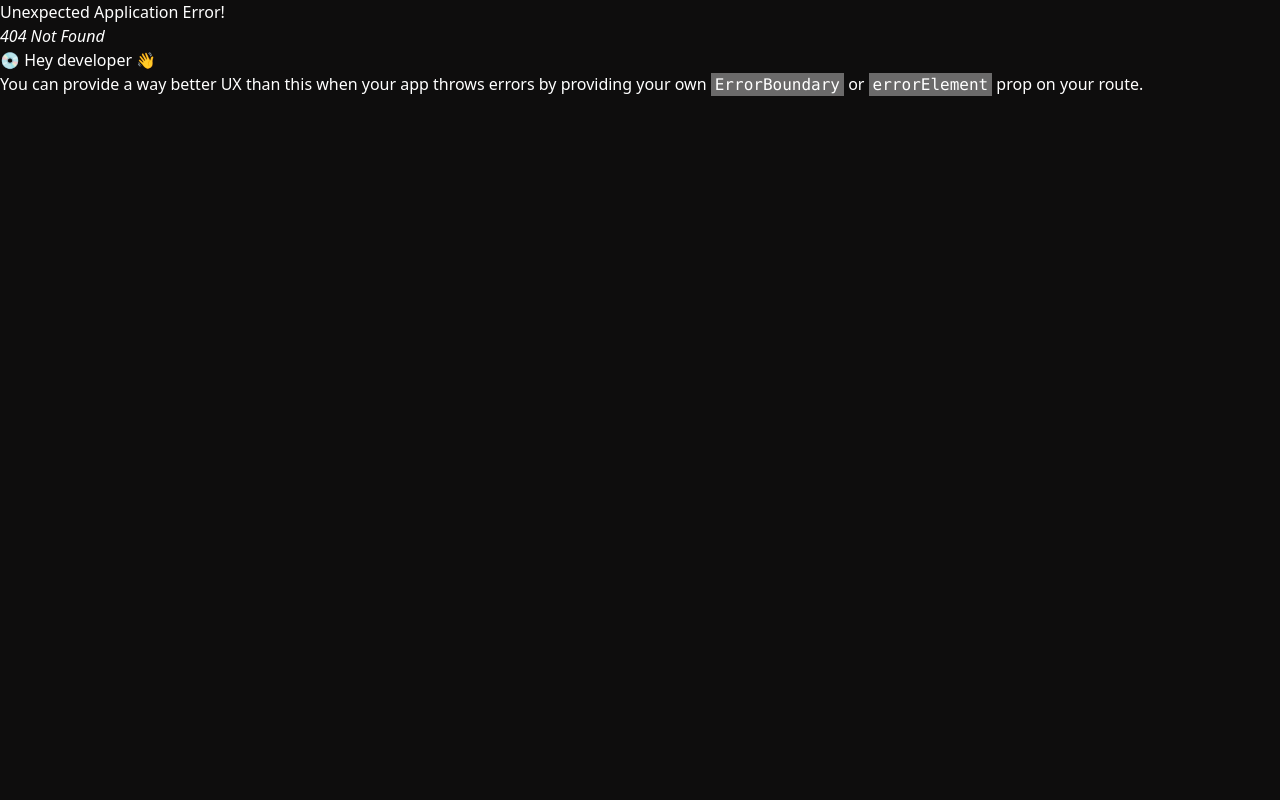
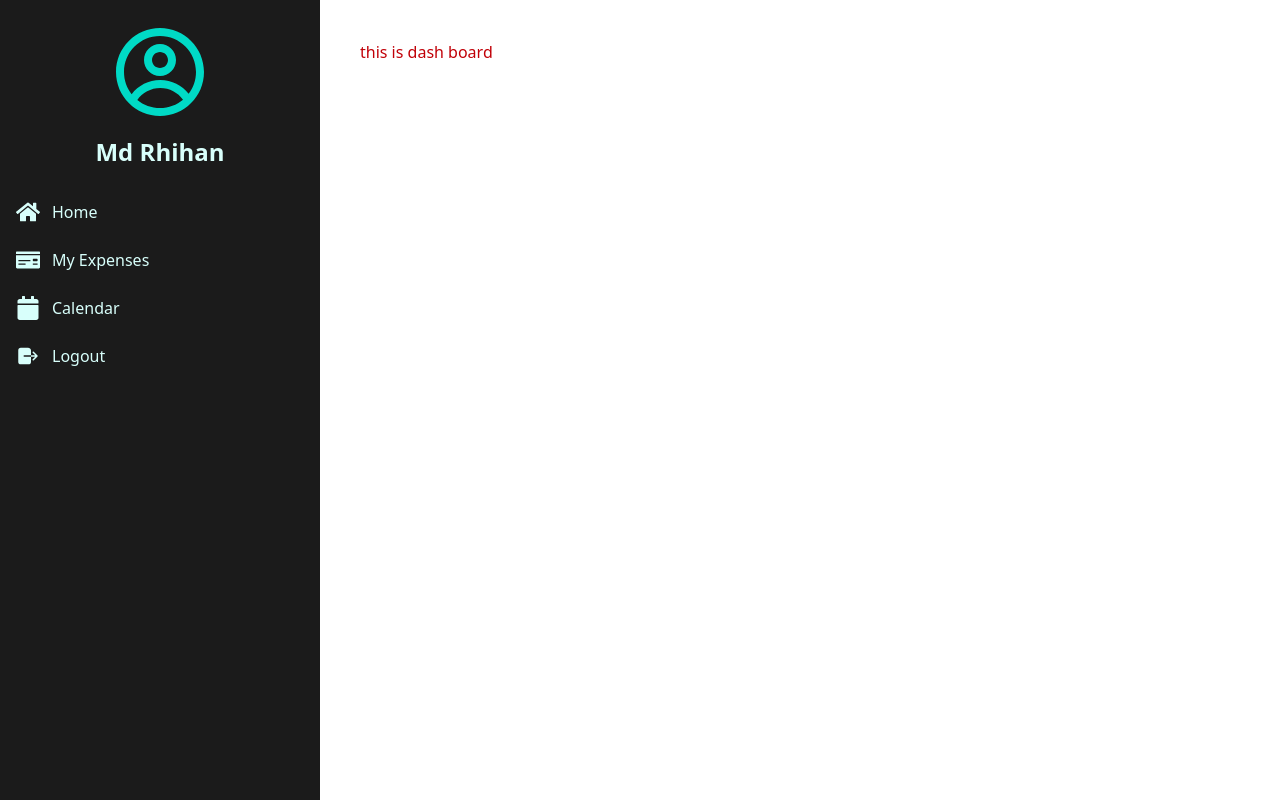
Before and after one commit to rhnchowdhury/FB-International-Client-side, a React (Vite) app: page /dashboard in a window 1280 px wide. Before the commit this address had no page. Built offline with nearby package versions, Linux system fonts and the light colour scheme; no server answers.

Commit message:
dashbboard create

```diff
--- a/eslint.config.js
+++ b/eslint.config.js
@@ -1,29 +1,30 @@
-import js from '@eslint/js'
-import globals from 'globals'
-import reactHooks from 'eslint-plugin-react-hooks'
-import reactRefresh from 'eslint-plugin-react-refresh'
-import { defineConfig, globalIgnores } from 'eslint/config'
+import js from "@eslint/js";
+import globals from "globals";
+import reactHooks from "eslint-plugin-react-hooks";
+import reactRefresh from "eslint-plugin-react-refresh";
+import { defineConfig, globalIgnores } from "eslint/config";
 
 export default defineConfig([
-  globalIgnores(['dist']),
+  globalIgnores(["dist"]),
   {
-    files: ['**/*.{js,jsx}'],
+    files: ["**/*.{js,jsx}"],
     extends: [
       js.configs.recommended,
-      reactHooks.configs['recommended-latest'],
+      reactHooks.configs["recommended-latest"],
       reactRefresh.configs.vite,
     ],
     languageOptions: {
       ecmaVersion: 2020,
       globals: globals.browser,
+      node: true,
       parserOptions: {
-        ecmaVersion: 'latest',
+        ecmaVersion: "latest",
         ecmaFeatures: { jsx: true },
-        sourceType: 'module',
+        sourceType: "module",
       },
     },
     rules: {
-      'no-unused-vars': ['error', { varsIgnorePattern: '^[A-Z_]' }],
+      "no-unused-vars": ["error", { varsIgnorePattern: "^[A-Z_]" }],
     },
   },
-])
+]);
--- a/package.json
+++ b/package.json
@@ -16,6 +16,7 @@
     "match-sorter": "^8.1.0",
     "react": "^19.1.1",
     "react-dom": "^19.1.1",
+    "react-icons": "^5.5.0",
     "react-router-dom": "^7.8.0",
     "sort-by": "^1.2.0",
     "tailwindcss": "^4.1.12"
--- /dev/null
+++ b/src/components/auth/AuthProvider.jsx
@@ -0,0 +1,53 @@
+import {
+  createUserWithEmailAndPassword,
+  onAuthStateChanged,
+  signInWithEmailAndPassword,
+  signOut,
+} from "firebase/auth";
+import { createContext, useEffect, useState } from "react";
+import { auth } from "../firebase/firebase.config";
+
+export const AuthContext = createContext();
+
+const AuthProvider = ({ children }) => {
+  const [user, setUser] = useState(null);
+
+  // create a user
+  const createUser = (email, password) => {
+    return createUserWithEmailAndPassword(auth, email, password);
+  };
+
+  // login user
+  const loginUser = (email, password) => {
+    return signInWithEmailAndPassword(auth, email, password);
+  };
+
+  //  get current login user
+  useEffect(() => {
+    const unSubscribe = onAuthStateChanged(auth, (currentUser) => {
+      console.log(currentUser);
+      setUser(currentUser);
+    });
+    return () => {
+      unSubscribe();
+    };
+  }, []);
+
+  //   log out a user
+  const logOut = () => {
+    return signOut(auth);
+  };
+
+  const authInfo = {
+    createUser,
+    loginUser,
+    user,
+    logOut,
+  };
+
+  return (
+    <AuthContext.Provider value={authInfo}>{children}</AuthContext.Provider>
+  );
+};
+
+export default AuthProvider;
--- /dev/null
+++ b/src/components/layouts/dashboard/DashboardLayout.jsx
@@ -0,0 +1,15 @@
+import Sidebar from "../sidebar/Sidebar";
+import Dashboard from "../dashboardPage/Dashboard";
+
+const DashboardLayout = () => {
+  return (
+    <div className="flex flex-wrap sm:flex-nowrap">
+      <Sidebar></Sidebar>
+      <div className="w-full min-h-screen max-h-screen bg-white p-4 sm:p-10 overflow-y-scroll">
+        <Dashboard />
+      </div>
+    </div>
+  );
+};
+
+export default DashboardLayout;
--- /dev/null
+++ b/src/components/layouts/dashboardPage/Dashboard.jsx
@@ -0,0 +1,11 @@
+import React from "react";
+
+const Dashboard = () => {
+  return (
+    <div>
+      <h1 className="text-red-700">this is dash board</h1>
+    </div>
+  );
+};
+
+export default Dashboard;
--- /dev/null
+++ b/src/components/layouts/sidebar/Sidebar.jsx
@@ -0,0 +1,117 @@
+import { FaCalendar, FaHome, FaMoneyCheck } from "react-icons/fa";
+import { IoLogOut } from "react-icons/io5";
+import { CgProfile } from "react-icons/cg";
+import { IoMenu } from "react-icons/io5";
+import { IoMdClose } from "react-icons/io";
+import { Link, useNavigate } from "react-router-dom";
+import { useContext, useEffect, useState } from "react";
+import { AuthContext } from "../../auth/AuthProvider";
+import { auth } from "../../firebase/firebase.config";
+
+const Sidebar = () => {
+  const { logOut } = useContext(AuthContext);
+  const [toggleMenu, setToggleMenu] = useState(false);
+  const [screenWidth, setScreenWidth] = useState(window.innerWidth);
+  const navigate = useNavigate();
+
+  // menu toggle
+  const toggleNav = () => {
+    setToggleMenu(!toggleMenu);
+  };
+
+  useEffect(() => {
+    const changeWidth = () => {
+      setScreenWidth(window.innerWidth);
+    };
+
+    window.addEventListener("resize", changeWidth);
+
+    return () => {
+      window.removeEventListener("resize", changeWidth);
+    };
+  }, []);
+
+  const handleLogOut = () => {
+    logOut(auth)
+      .then(() => {
+        console.log("User log out");
+        navigate("/");
+      })
+      .catch((err) => {
+        console.log(err.message);
+      });
+  };
+
+  return (
+    <div>
+      <div className="bg-[#0e0d0d] w-[100vw] sm:w-auto py-2 sm:p-0">
+        <button
+          onClick={toggleNav}
+          className="cursor-default bg-[#00DAC6] inline-flex items-center p-1 ms-3 text-sm text-red-500 border-2 border-[#00DAC6] rounded-md sm:hidden shadow-lg">
+          <IoMenu className="text-black" />
+        </button>
+        {(toggleMenu || screenWidth > 640) && (
+          <aside
+            id="default-sidebar"
+            className="fixed sm:static top-0 left-0 z-40 w-18 sm:w-80 h-screen"
+            aria-label="Sidebar">
+            <div className="h-full px-2 lg:py-4 overflow-y-auto bg-[#1B1B1B]">
+              <div className="hidden sm:flex flex-col justify-center items-center d-10">
+                <div className="rounded-[100%]  text-[#00DAC6] p-2">
+                  <CgProfile className="w-24 h-24" />
+                </div>
+                <div className="text-2xl text-[#D8FFFB] font-semibold py-2">
+                  Md Rhihan
+                </div>
+                <div className="text-2xl font-semibold py-2"></div>
+              </div>
+              <div className="sm:hidden flex justify-end">
+                <button
+                  onClick={toggleNav}
+                  className="p-1 border-2 bg-[#00DAC6] border-[#00DAC6] rounded-md my-4">
+                  <IoMdClose className="text-black" />
+                </button>
+              </div>
+              <ul className="space-y-2 lg:font-medium">
+                <li>
+                  <Link
+                    to="/dashboard"
+                    className="flex items-center p-2 text-[#D8FFFB]  rounded-sm hover:bg-[#3C3C3C] hover:text-[#00DAC6] ">
+                    <FaHome className="w-6 h-6" />
+                    <span className="ms-3">Home</span>
+                  </Link>
+                </li>
+                <li>
+                  <Link
+                    href="/expenses"
+                    className="flex items-center p-2 text-[#D8FFFB]  rounded-sm hover:bg-[#3C3C3C] hover:text-[#00DAC6] ">
+                    <FaMoneyCheck className="w-6 h-6" />
+                    <span className="ms-3">My Expenses</span>
+                  </Link>
+                </li>
+                <li>
+                  <a
+                    href="/calendar"
+                    className="flex items-center p-2 text-[#D8FFFB]  rounded-sm hover:bg-[#3C3C3C] hover:text-[#00DAC6] ">
+                    <FaCalendar className="w-6 h-6" />
+                    <span className="ms-3">Calendar</span>
+                  </a>
+                </li>
+                <li>
+                  <button
+                    onClick={handleLogOut}
+                    className="w-full flex  p-2flex items-center p-2 text-[#D8FFFB]  rounded-sm hover:bg-[#3C3C3C] hover:text-[#00DAC6] ">
+                    <IoLogOut className="w-6 h-6" />
+                    <span className="ms-3">Logout</span>
+                  </button>
+                </li>
+              </ul>
+            </div>
+          </aside>
+        )}
+      </div>
+    </div>
+  );
+};
+
+export default Sidebar;
--- a/src/components/registration/Login/Login.jsx
+++ b/src/components/registration/Login/Login.jsx
@@ -1,7 +1,28 @@
-import React from "react";
-import { Link } from "react-router-dom";
+import React, { useContext } from "react";
+import { Link, useNavigate } from "react-router-dom";
+import { AuthContext } from "../../auth/AuthProvider";
 
 const Login = () => {
+  const { user, loginUser } = useContext(AuthContext);
+  const navigate = useNavigate();
+
+  const handleLogin = (e) => {
+    e.preventDefault();
+    const form = e.target;
+    const email = form.email.value;
+    const password = form.password.value;
+    console.log(email, password);
+
+    // user login
+    loginUser(email, password)
+      .then((result) => {
+        const user = result.user;
+        console.log(user);
+        navigate("/dashboard");
+      })
+      .catch((err) => console.log(err.message));
+  };
+
   return (
     <section className=" min-h-screen flex flex-col justify-center py-5 pb-10">
       <div className="flex flex-col items-center justify-center px-6 py-8 mx-auto lg:py-0 w-full md:w-3/5">
@@ -11,7 +32,7 @@ const Login = () => {
               Lo<span className="text-[#00DAC6]">gi</span>
               <span className="text-[#008966]">n</span>
             </h1>
-            <form className="space-y-4 md:space-y-6">
+            <form className="space-y-4 md:space-y-6" onSubmit={handleLogin}>
               <div>
                 <label className="block mb-2 text-[#575454] text-sm font-medium">
                   Email Address
--- a/src/components/registration/SignUp/Signin.jsx
+++ b/src/components/registration/SignUp/Signin.jsx
@@ -1,7 +1,27 @@
-import React from "react";
+import React, { useContext } from "react";
 import { Link } from "react-router-dom";
+import { AuthContext } from "../../auth/AuthProvider";
 
 const Signin = () => {
+  const { createUser } = useContext(AuthContext);
+
+  const handleRegister = (e) => {
+    e.preventDefault();
+    const form = e.target;
+    const name = form.name.value;
+    const email = form.email.value;
+    const password = form.password.value;
+    console.log(name, email, password);
+
+    // create a user
+    createUser(email, password)
+      .then((result) => {
+        const user = result.user;
+        console.log(user);
+      })
+      .catch((err) => console.log(err.message));
+  };
+
   return (
     <section className=" min-h-screen flex flex-col justify-center py-5 pb-10">
       <div className="flex flex-col items-center justify-center px-6 py-8 mx-auto lg:py-0 w-full md:w-3/5">
@@ -16,7 +36,7 @@ const Signin = () => {
               Regis<span className="text-[#00DAC6]">tra</span>
               <span className="text-[#008966]">tion</span>
             </h1>
-            <form className="space-y-4 md:space-y-6">
+            <form className="space-y-4 md:space-y-6" onSubmit={handleRegister}>
               <div>
                 <label className="block mb-2 text-[#575454] text-sm font-medium ">
                   Full Name
--- a/src/index.css
+++ b/src/index.css
@@ -1,5 +1,6 @@
 @import "tailwindcss";
 @plugin "daisyui";
+
 :root {
   background-color: #0e0d0d;
   color: white;
```
Also changed, not shown: src/main.jsx (+9 -1 lines), 1 other file (tests, documents, lock files or other folders).
